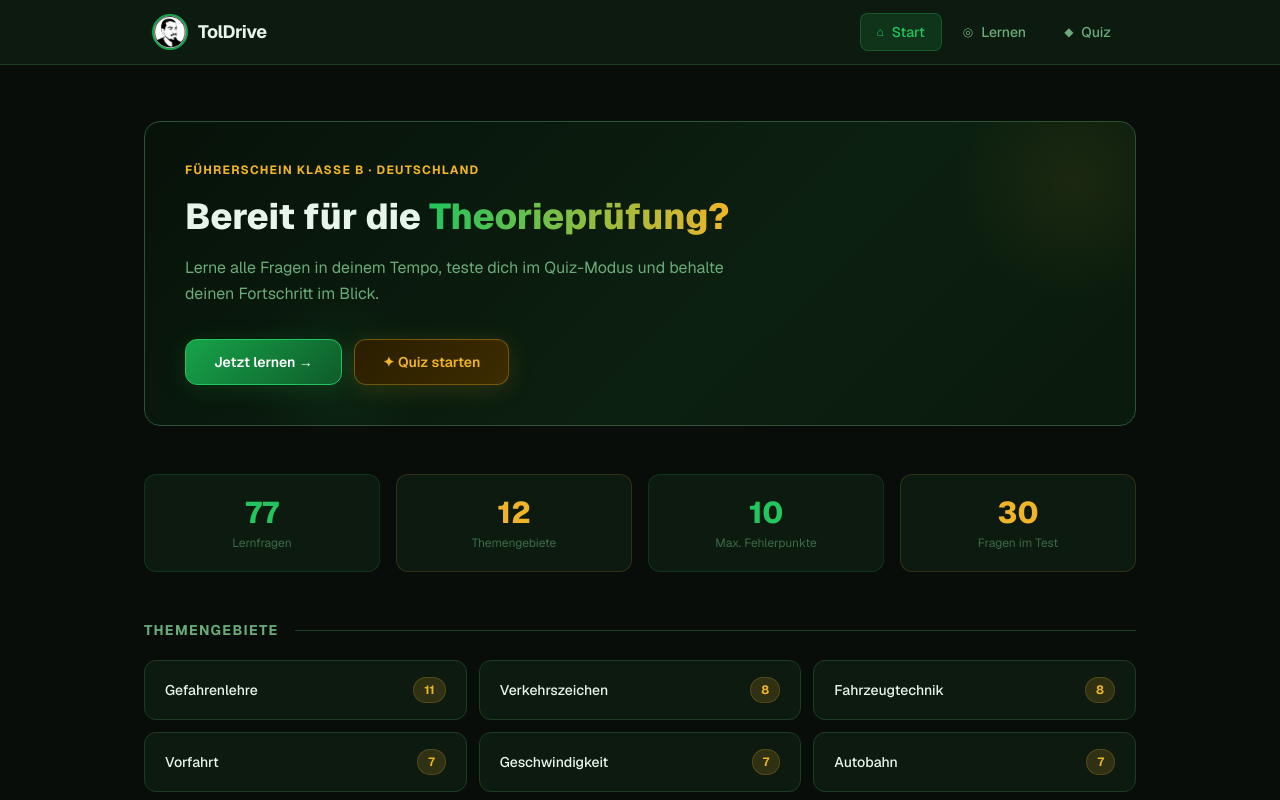
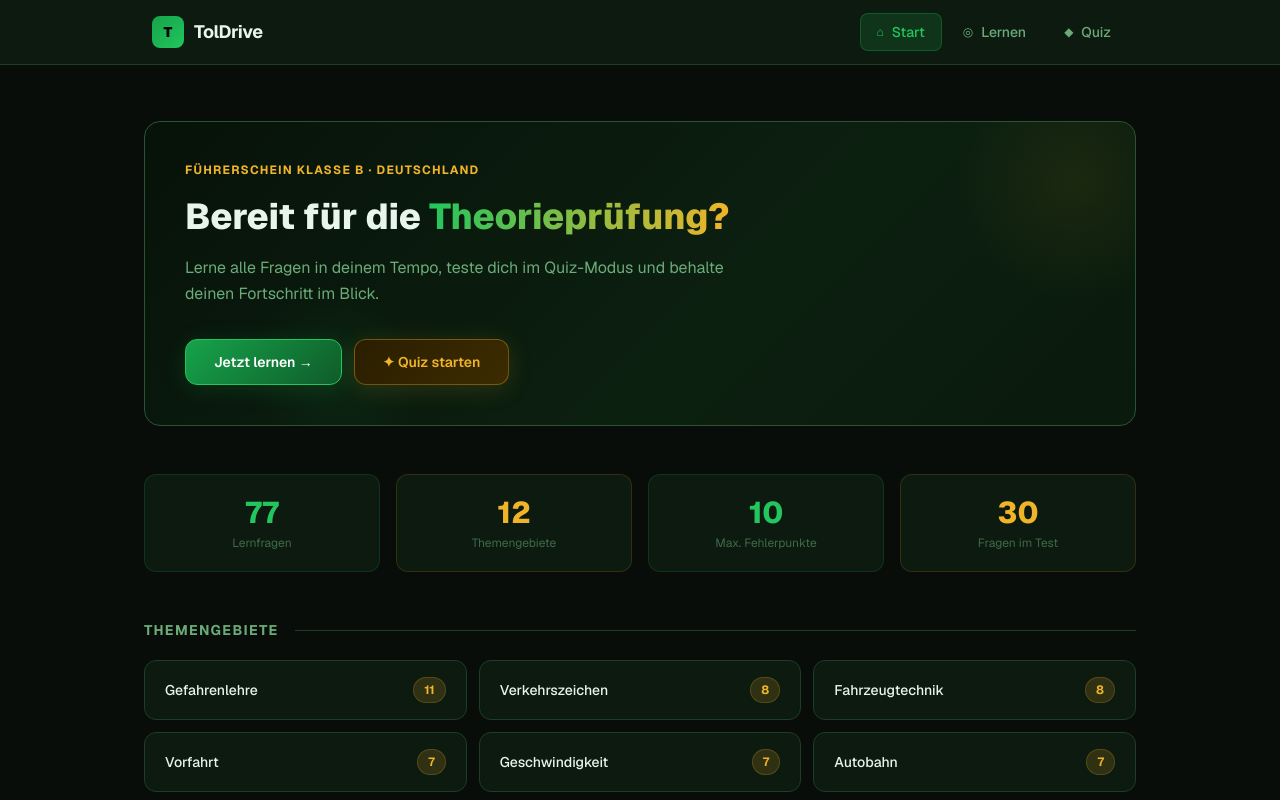
Before and after one commit to yamero37/fahrschule-theorie, a Next.js app: page / in a window 1280 px wide. Shown: the top 800 px of the page. Built offline with nearby package versions, Linux system fonts and the light colour scheme.

Commit message:
Remove logo, restore T badge

```diff
--- a/components/Navigation.tsx
+++ b/components/Navigation.tsx
@@ -18,15 +18,12 @@ export default function Navigation() {
 
         {/* Logo */}
         <Link href="/" className="flex items-center gap-2.5">
-          {/* eslint-disable-next-line @next/next/no-img-element */}
-          <img
-            src="/logo.png"
-            alt="TolDrive Logo"
-            width={36}
-            height={36}
-            className="rounded-full"
-            style={{ border: '2px solid var(--green-dark)' }}
-          />
+          <span
+            className="flex items-center justify-center w-8 h-8 rounded-lg text-sm font-black"
+            style={{ background: 'linear-gradient(135deg, var(--green-dark), var(--green))', color: '#000' }}
+          >
+            T
+          </span>
           <span className="font-bold text-lg tracking-tight" style={{ color: 'var(--text)' }}>
             TolDrive
           </span>
```
Also changed, not shown: public/logo.png (deleted).
